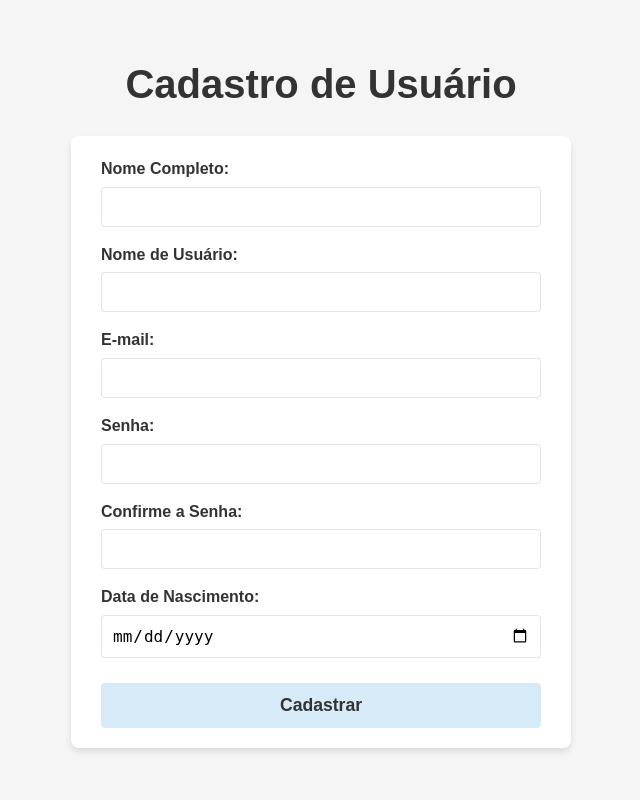
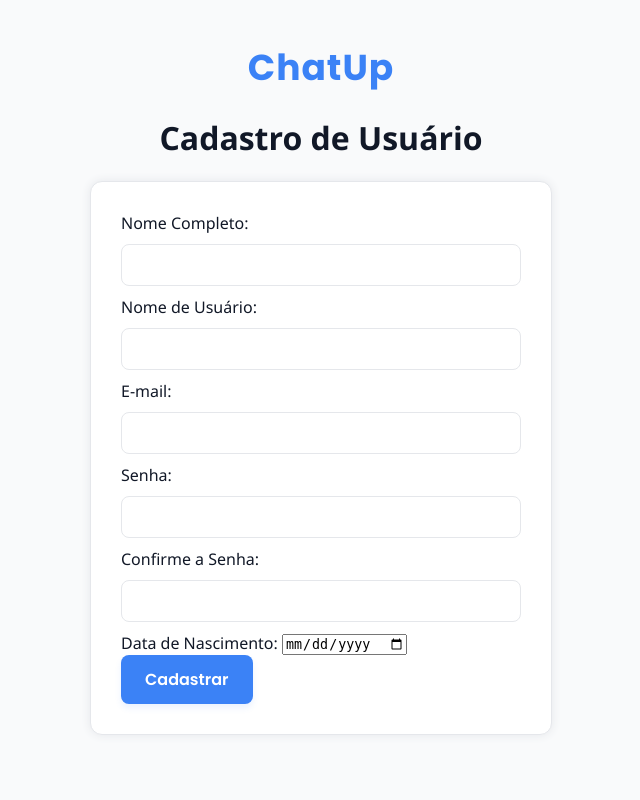
Before and after one commit to igorlde/chatUp, a PHP site: page /login/cadastro.php in a window 1280 px wide. Shown: the whole page, without its empty margins (319-959 px from the left). Run offline with PHP 8.4, Linux system fonts and the light colour scheme.

Commit message:
Estilização página de cadastro

```diff
--- a/login/cadastro.php
+++ b/login/cadastro.php
@@ -131,9 +131,10 @@
      // Fechar a conexão após a execução do código
      $conn->close();
          // Redirecionamento com sucesso
-         $_SESSION['sucesso'] = "Cadastro realizado!";
-         header("Location: login.php");
-         exit;
+         $_SESSION['sucesso'] = "Cadastro realizado com sucesso! Faça login para continuar.";
+        header("Location: login.php");
+        exit;
+
 
      } catch (mysqli_sql_exception $e) {
          // Rollback e tratamento de erro
@@ -181,6 +182,10 @@
     </style>
 </head>
 <body>
+<div class="logo-container">
+  <h1>ChatUp</h1>
+</div>
+
     <h1 class = "h1-cadastro">Cadastro de Usuário</h1>
 
     <?php
@@ -233,7 +238,7 @@
             <input type="date" id="data_nascimento" name="data_nascimento" required>
         </div>
 
-        <button type="submit">Cadastrar</button>
+        <button type="submit" class="btn-cadastrar" >Cadastrar</button>
     </form>
 </body>
 </html>
--- a/style/cadastro.css
+++ b/style/cadastro.css
@@ -1,102 +1,154 @@
 
-/* Reset básico */
-* {
+@import url('https://fonts.googleapis.com/css2?family=Poppins:wght@600;700&display=swap');
+
+
+/* Fundo geral */
+body {
+    background-color: #F9FAFB;
+    font-family: 'Segoe UI', Tahoma, Geneva, Verdana, sans-serif;
+    color: #111827;
     margin: 0;
     padding: 0;
-    box-sizing: border-box;
   }
 
-/* Estilização geral do body */
-body {
-    background-color: #f5f5f5;
-    font-family: 'Arial', sans-serif;
-    color: #333;
-    line-height: 1.6;
-    display: flex;
-    flex-direction: column;
-    align-items: center;
-    justify-content: center;
-    min-height: 100vh;
-    padding: 20px;
+  /* Logo */
+  .logo-container {
+    text-align: center;
+    margin-top: 40px;
+    margin-bottom: 20px;
   }
 
-/* Título principal */
+  .logo-container h1 {
+    font-family: 'Poppins', sans-serif;
+    font-size: 36px;
+    color: #3B82F6; /* Azul principal */
+    font-weight: 700;
+    letter-spacing: 1px;
+    margin: 0;
+  }
+
   .h1-cadastro {
-    font-size: 2.5rem;
-    margin-bottom: 20px;
-    color: #333;
     text-align: center;
   }
 
-/* Caixa do formulário */
+  /* Formulário */
   form {
-    background-color: #fff;
-    padding: 20px 30px;
-    border-radius: 8px;
-    box-shadow: 0 4px 6px rgba(0, 0, 0, 0.1);
-    max-width: 500px;
-    width: 100%;
+    max-width: 400px;
+    background-color: #FFFFFF; /* Fundo branco */
+    padding: 30px;
+    margin: 0 auto;
+    border-radius: 12px;
+    box-shadow: 0 0 10px #E5E7EB; /* Borda/sombra cinza claro */
+    border: 1px solid #E5E7EB;
   }
 
-/* Agrupamento de cada campo de formulário */
-.form-group {
-    margin-bottom: 15px;
-    display: flex;
-    flex-direction: column;
+  /* Título do formulário */
+  form h2 {
+    text-align: center;
+    color: #111827; /* Texto escuro */
+    margin-bottom: 20px;
   }
 
-/* Rótulo dos campos */
-.form-group label {
-    margin-bottom: 5px;
-    font-weight: bold;
+  /* Inputs */
+  input[type="text"],
+  input[type="email"],
+  input[type="password"] {
+    width: 100%;
+    padding: 12px;
+    margin: 10px 0;
+    border: 1px solid #E5E7EB;
+    border-radius: 8px;
+    font-size: 14px;
+    box-sizing: border-box;
+    color: #111827;
+    background-color: #FFFFFF;
   }
 
-/* Entradas de dados */
-.form-group input {
-    padding: 10px;
-    border: 1px solid rgba(0, 0, 0, 0.1);
-    border-radius: 4px;
-    font-size: 1rem;
-    transition: border-color 0.3s;
+  /* Placeholder (se quiser estilizar) */
+  input::placeholder {
+    color: #6B7280; /* Texto secundário */
   }
 
-.form-group input:focus {
-    outline: none;
-    border-color: rgba(52, 152, 219, 0.2);
+  /* Botão */
+  input[type="submit"] {
+    width: 100%;
+    padding: 12px;
+    background-color: #3B82F6; /* Azul principal */
+    color: #FFFFFF;
+    border: none;
+    border-radius: 8px;
+    font-size: 16px;
+    font-weight: bold;
+    cursor: pointer;
+    margin-top: 10px;
+    transition: background-color 0.3s ease;
   }
 
-/* Botão de envio */
-button {
-    background-color: rgba(52, 152, 219, 0.2);
-    border: none;
-    padding: 12px;
-    width: 100%;
-    color: #333;
-    font-size: 1.1rem;
-    font-weight: bold;
-    border-radius: 4px;
-    cursor: pointer;
-    transition: background-color 0.3s, color 0.3s;
-    margin-top: 10px;
+  input[type="submit"]:hover {
+    background-color: #2563EB; /* Azul escuro (hover) */
   }
 
-button:hover {
-    background-color: rgba(52, 152, 219, 0.5);
-    color: #fff;
+  /* Link abaixo do formulário (ex: login) */
+  a {
+    display: block;
+    text-align: center;
+    margin-top: 15px;
+    color: #3B82F6; /* Azul principal */
+    text-decoration: none;
+  }
+
+  a:hover {
+    text-decoration: underline;
+  }
+
+  .btn-cadastrar {
+    background-color: #3B82F6; /* Azul principal */
+    color: #FFFFFF;            /* Texto branco */
+    border: none;
+    padding: 12px 24px;
+    font-size: 16px;
+    font-family: 'Poppins', sans-serif;
+    font-weight: 600;
+    border-radius: 8px;
+    cursor: pointer;
+    transition: background-color 0.3s ease, transform 0.2s ease;
+    box-shadow: 0 4px 6px rgba(59, 130, 246, 0.1); /* leve sombra azul */
+  }
+
+  .btn-cadastrar:hover {
+    background-color: #2563EB; /* Azul escuro (hover) */
+    transform: scale(1.02);
   }
 
 /* Mensagens de erro e sucesso */
-.error, .success {
-    background-color: rgba(0, 0, 0, 0.1);
-    padding: 10px;
-    margin-bottom: 15px;
-    border-radius: 4px;
+/* Estilo para mensagens de erro */
+.error {
+    background-color: #f8d7da;
+    color: #721c24;
+    padding: 15px;
+    border-radius: 5px;
+    margin-bottom: 20px;
+    border: 1px solid #f5c6cb;
+    font-family: Arial, sans-serif;
+    font-size: 14px;
 }
 
 .error p {
-    color: #c0392b;
+    margin: 0;
+}
+
+/* Estilo para mensagens de sucesso */
+.success {
+    background-color: #d4edda;
+    color: #155724;
+    padding: 15px;
+    border-radius: 5px;
+    margin-bottom: 20px;
+    border: 1px solid #c3e6cb;
+    font-family: Arial, sans-serif;
+    font-size: 14px;
 }
 
 .success p {
-    color: #27ae60;
+    margin: 0;
 }
```
Lines whose indentation alone changed are shown as unchanged.
